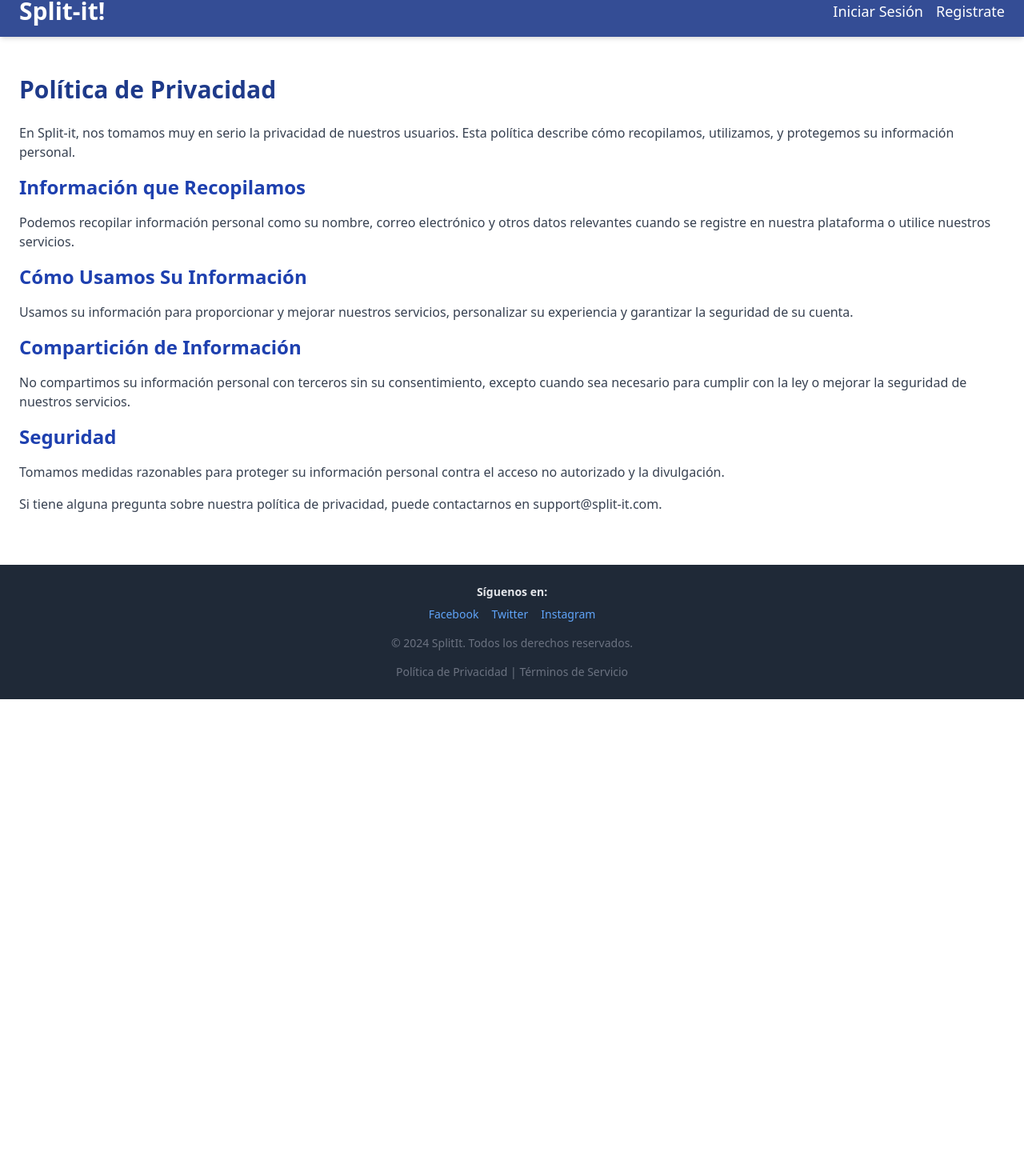
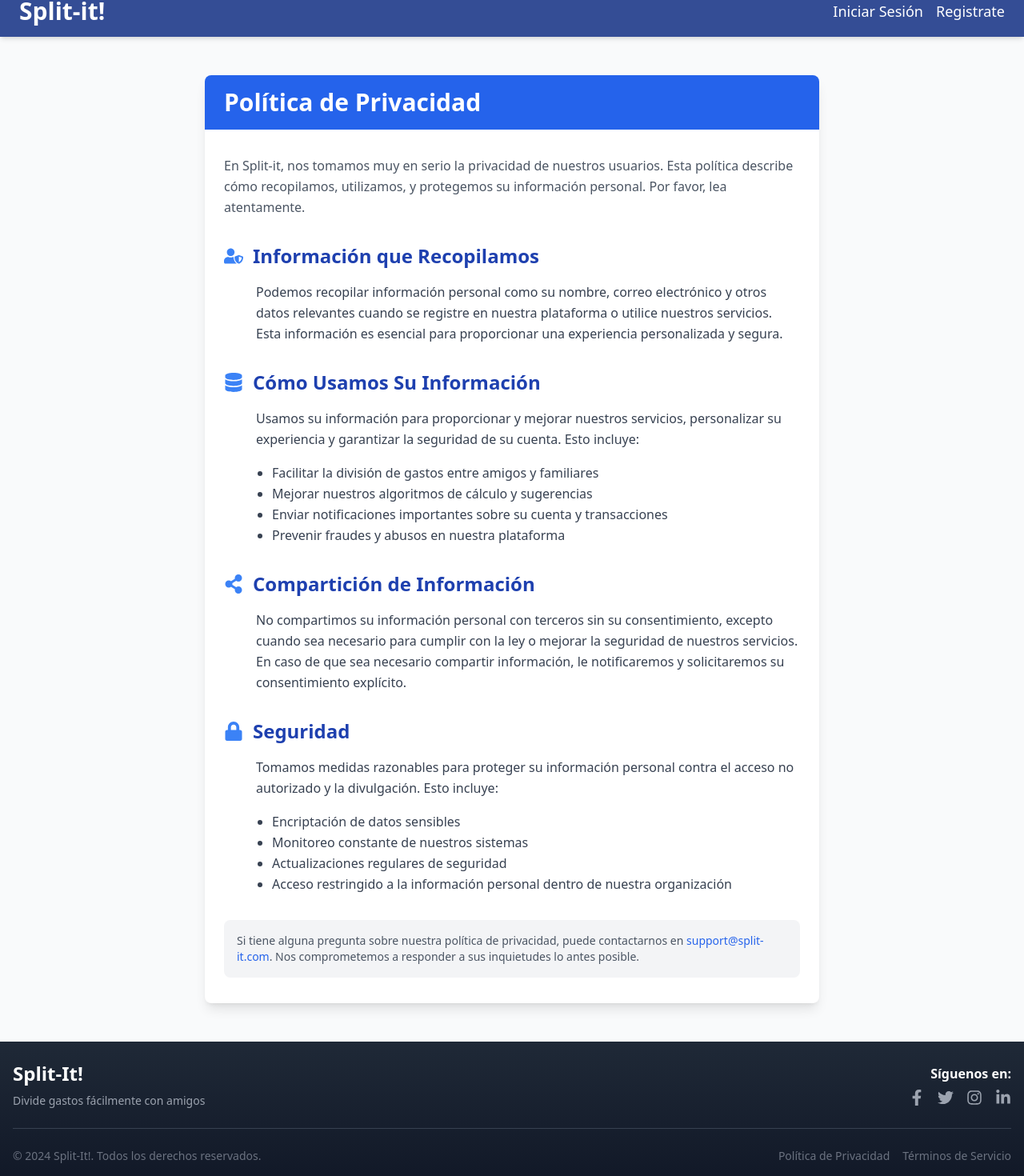
Before and after one commit to ianlio-git/Split-it, a React (Vite) app: page /privacy in a window 1280 px wide. Shown: the part 18-1488 px from the top of the page at 80% size. Before the commit the page ends 892 px from the top, so only its background shows below. Built offline with nearby package versions, Linux system fonts and the light colour scheme.

Commit message:
nuevo commit

```diff
--- a/src/Layout/Footer.jsx
+++ b/src/Layout/Footer.jsx
@@ -1,40 +1,69 @@
+import React from "react";
+import {
+  FaFacebookF,
+  FaTwitter,
+  FaInstagram,
+  FaLinkedinIn,
+} from "react-icons/fa";
+
 function Footer() {
+  const socialLinks = [
+    { name: "Facebook", icon: FaFacebookF, url: "https://facebook.com" },
+    { name: "Twitter", icon: FaTwitter, url: "https://twitter.com" },
+    { name: "Instagram", icon: FaInstagram, url: "https://instagram.com" },
+    { name: "LinkedIn", icon: FaLinkedinIn, url: "https://linkedin.com" },
+  ];
+
   return (
-    <div className="w-full text-center text-sm text-gray-400 py-6 bg-gray-800">
-      <p className="font-semibold text-gray-200">Síguenos en:</p>
-      <div className="flex justify-center space-x-4 mt-2">
-        {["Facebook", "Twitter", "Instagram"].map((social) => (
+    <footer className="w-full bg-gradient-to-b from-gray-800 to-gray-900 text-gray-300 py-6 mt-auto">
+      <div className="container mx-auto px-4">
+        <div className="flex flex-col md:flex-row justify-between items-center">
+          <div className="mb-6 md:mb-0 text-center md:text-left">
+            <h2 className="text-2xl font-bold text-white mb-2">Split-It!</h2>
+            <p className="text-sm text-gray-400">
+              Divide gastos fácilmente con amigos
+            </p>
+          </div>
+          <div className="flex flex-col items-center md:items-end">
+            <p className="font-semibold text-white mb-2">Síguenos en:</p>
+            <div className="flex space-x-4">
+              {socialLinks.map((social) => (
                 <a
-            key={social}
-            href={`https://${social.toLowerCase()}.com`}
+                  key={social.name}
+                  href={social.url}
                   target="_blank"
                   rel="noopener noreferrer"
-            className="text-blue-400 hover:text-blue-300 transition-colors duration-200"
+                  className="text-gray-400 hover:text-white transition-colors duration-200"
+                  aria-label={`Visita nuestro perfil de ${social.name}`}
                 >
-            {social}
+                  <social.icon className="w-5 h-5" />
                 </a>
               ))}
             </div>
-      <p className="mt-4 text-gray-500">
-        © 2024 SplitIt. Todos los derechos reservados.
+          </div>
+        </div>
+        <hr className="border-gray-700 my-6" />
+        <div className="flex flex-col md:flex-row justify-between items-center text-sm">
+          <p className="text-gray-500 mb-4 md:mb-0">
+            © 2024 Split-It!. Todos los derechos reservados.
           </p>
-      <div className="mt-4 text-gray-500">
+          <div className="flex space-x-4">
             <a
               href="/privacy"
-          className="hover:text-blue-400 transition duration-200"
+              className="text-gray-500 hover:text-white transition duration-200"
             >
               Política de Privacidad
-        </a>{" "}
-        |
+            </a>
             <a
               href="/terms"
-          className="hover:text-blue-400 transition duration-200"
+              className="text-gray-500 hover:text-white transition duration-200"
             >
-          {" "}
               Términos de Servicio
             </a>
           </div>
         </div>
+      </div>
+    </footer>
   );
 }
 
--- a/src/pages/Privacy.jsx
+++ b/src/pages/Privacy.jsx
@@ -1,56 +1,118 @@
 import React from "react";
 import Footer from "../Layout/Footer";
+import { FaUserShield, FaDatabase, FaShareAlt, FaLock } from "react-icons/fa";
+
+const PrivacySection = ({ icon, title, children }) => (
+  <div className="mb-8">
+    <div className="flex items-center mb-4">
+      {icon}
+      <h2 className="text-2xl font-semibold text-blue-800 ml-3">{title}</h2>
+    </div>
+    <div className="pl-10">{children}</div>
+  </div>
+);
 
 const Privacy = () => {
   return (
-    <div className="flex flex-col min-h-screen">
-      <div className="flex-1 container mx-auto px-6 py-12">
-        <h1 className="text-3xl font-bold text-blue-900 mb-6">
+    <div className="flex flex-col min-h-screen bg-gray-50">
+      <main className="flex-1 container mx-auto px-4 sm:px-6 lg:px-8 py-12">
+        <div className="max-w-3xl mx-auto bg-white shadow-lg rounded-lg overflow-hidden">
+          <div className="bg-blue-600 px-6 py-4">
+            <h1 className="text-3xl font-bold text-white">
               Política de Privacidad
             </h1>
-        <p className="text-gray-700 mb-4">
+          </div>
+          <div className="px-6 py-8">
+            <p className="text-gray-600 mb-8 leading-relaxed">
               En Split-it, nos tomamos muy en serio la privacidad de nuestros
               usuarios. Esta política describe cómo recopilamos, utilizamos, y
-          protegemos su información personal.
+              protegemos su información personal. Por favor, lea atentamente.
             </p>
 
-        <h2 className="text-2xl font-semibold text-blue-800 mb-4">
-          Información que Recopilamos
-        </h2>
-        <p className="text-gray-700 mb-4">
+            <PrivacySection
+              icon={<FaUserShield className="text-blue-500 text-2xl" />}
+              title="Información que Recopilamos"
+            >
+              <p className="text-gray-700 mb-4 leading-relaxed">
                 Podemos recopilar información personal como su nombre, correo
-          electrónico y otros datos relevantes cuando se registre en nuestra
-          plataforma o utilice nuestros servicios.
+                electrónico y otros datos relevantes cuando se registre en
+                nuestra plataforma o utilice nuestros servicios. Esta
+                información es esencial para proporcionar una experiencia
+                personalizada y segura.
               </p>
+            </PrivacySection>
 
-        <h2 className="text-2xl font-semibold text-blue-800 mb-4">
-          Cómo Usamos Su Información
-        </h2>
-        <p className="text-gray-700 mb-4">
-          Usamos su información para proporcionar y mejorar nuestros servicios,
-          personalizar su experiencia y garantizar la seguridad de su cuenta.
+            <PrivacySection
+              icon={<FaDatabase className="text-blue-500 text-2xl" />}
+              title="Cómo Usamos Su Información"
+            >
+              <p className="text-gray-700 mb-4 leading-relaxed">
+                Usamos su información para proporcionar y mejorar nuestros
+                servicios, personalizar su experiencia y garantizar la seguridad
+                de su cuenta. Esto incluye:
               </p>
+              <ul className="list-disc pl-5 text-gray-700 mb-4 leading-relaxed">
+                <li>
+                  Facilitar la división de gastos entre amigos y familiares
+                </li>
+                <li>Mejorar nuestros algoritmos de cálculo y sugerencias</li>
+                <li>
+                  Enviar notificaciones importantes sobre su cuenta y
+                  transacciones
+                </li>
+                <li>Prevenir fraudes y abusos en nuestra plataforma</li>
+              </ul>
+            </PrivacySection>
 
-        <h2 className="text-2xl font-semibold text-blue-800 mb-4">
-          Compartición de Información
-        </h2>
-        <p className="text-gray-700 mb-4">
+            <PrivacySection
+              icon={<FaShareAlt className="text-blue-500 text-2xl" />}
+              title="Compartición de Información"
+            >
+              <p className="text-gray-700 mb-4 leading-relaxed">
                 No compartimos su información personal con terceros sin su
-          consentimiento, excepto cuando sea necesario para cumplir con la ley o
-          mejorar la seguridad de nuestros servicios.
+                consentimiento, excepto cuando sea necesario para cumplir con la
+                ley o mejorar la seguridad de nuestros servicios. En caso de que
+                sea necesario compartir información, le notificaremos y
+                solicitaremos su consentimiento explícito.
               </p>
+            </PrivacySection>
 
-        <h2 className="text-2xl font-semibold text-blue-800 mb-4">Seguridad</h2>
-        <p className="text-gray-700 mb-4">
+            <PrivacySection
+              icon={<FaLock className="text-blue-500 text-2xl" />}
+              title="Seguridad"
+            >
+              <p className="text-gray-700 mb-4 leading-relaxed">
                 Tomamos medidas razonables para proteger su información personal
-          contra el acceso no autorizado y la divulgación.
+                contra el acceso no autorizado y la divulgación. Esto incluye:
               </p>
+              <ul className="list-disc pl-5 text-gray-700 mb-4 leading-relaxed">
+                <li>Encriptación de datos sensibles</li>
+                <li>Monitoreo constante de nuestros sistemas</li>
+                <li>Actualizaciones regulares de seguridad</li>
+                <li>
+                  Acceso restringido a la información personal dentro de nuestra
+                  organización
+                </li>
+              </ul>
+            </PrivacySection>
 
-        <p className="text-gray-700 mb-4">
-          Si tiene alguna pregunta sobre nuestra política de privacidad, puede
-          contactarnos en support@split-it.com.
+            <div className="mt-8 p-4 bg-gray-100 rounded-lg">
+              <p className="text-gray-600 text-sm">
+                Si tiene alguna pregunta sobre nuestra política de privacidad,
+                puede contactarnos en{" "}
+                <a
+                  href="mailto:support@split-it.com"
+                  className="text-blue-600 hover:underline"
+                >
+                  support@split-it.com
+                </a>
+                . Nos comprometemos a responder a sus inquietudes lo antes
+                posible.
               </p>
             </div>
+          </div>
+        </div>
+      </main>
       <Footer />
     </div>
   );
--- a/src/pages/Terms.jsx
+++ b/src/pages/Terms.jsx
@@ -1,58 +1,105 @@
 import React from "react";
 import Footer from "../Layout/Footer";
+import {
+  FaShieldAlt,
+  FaUserCircle,
+  FaExclamationTriangle,
+  FaPencilAlt,
+} from "react-icons/fa";
+
+const TermsSection = ({ icon, title, children }) => (
+  <div className="mb-8">
+    <div className="flex items-center mb-4">
+      {icon}
+      <h2 className="text-2xl font-semibold text-blue-800 ml-3">{title}</h2>
+    </div>
+    <div className="pl-10">{children}</div>
+  </div>
+);
 
 const Terms = () => {
   return (
-    <div className="flex flex-col min-h-screen">
-      <div className="flex-1 container mx-auto px-6 py-12">
-        <h1 className="text-3xl font-bold text-blue-900 mb-6">
+    <div className="flex flex-col min-h-screen bg-gray-50">
+      <main className="flex-1 container mx-auto px-4 sm:px-6 lg:px-8 py-12">
+        <div className="max-w-3xl mx-auto bg-white shadow-lg rounded-lg overflow-hidden">
+          <div className="bg-blue-600 px-6 py-4">
+            <h1 className="text-3xl font-bold text-white">
               Términos de Servicio
             </h1>
-        <p className="text-gray-700 mb-4">
-          Bienvenido a Split-it. Al utilizar nuestra plataforma, usted acepta
-          los siguientes términos y condiciones.
+          </div>
+          <div className="px-6 py-8">
+            <p className="text-gray-600 mb-8 leading-relaxed">
+              Bienvenido a Split-it. Al utilizar nuestra plataforma, usted
+              acepta los siguientes términos y condiciones. Por favor, lea
+              atentamente.
             </p>
 
-        <h2 className="text-2xl font-semibold text-blue-800 mb-4">
-          Uso de la Plataforma
-        </h2>
-        <p className="text-gray-700 mb-4">
-          Split-it le permite dividir gastos entre amigos y familiares. Usted se
-          compromete a utilizar la plataforma de manera legal y conforme a
-          nuestras políticas.
+            <TermsSection
+              icon={<FaShieldAlt className="text-blue-500 text-2xl" />}
+              title="Uso de la Plataforma"
+            >
+              <p className="text-gray-700 mb-4 leading-relaxed">
+                Split-it le permite dividir gastos entre amigos y familiares.
+                Usted se compromete a utilizar la plataforma de manera legal y
+                conforme a nuestras políticas. Cualquier uso indebido resultará
+                en la suspensión de su cuenta.
               </p>
+            </TermsSection>
 
-        <h2 className="text-2xl font-semibold text-blue-800 mb-4">
-          Cuentas de Usuario
-        </h2>
-        <p className="text-gray-700 mb-4">
-          Usted es responsable de mantener la confidencialidad de su cuenta y
-          contraseña, así como de todas las actividades que ocurran bajo su
-          cuenta.
+            <TermsSection
+              icon={<FaUserCircle className="text-blue-500 text-2xl" />}
+              title="Cuentas de Usuario"
+            >
+              <p className="text-gray-700 mb-4 leading-relaxed">
+                Usted es responsable de mantener la confidencialidad de su
+                cuenta y contraseña, así como de todas las actividades que
+                ocurran bajo su cuenta. Notifíquenos inmediatamente si sospecha
+                de cualquier uso no autorizado de su cuenta.
               </p>
+            </TermsSection>
 
-        <h2 className="text-2xl font-semibold text-blue-800 mb-4">
-          Limitación de Responsabilidad
-        </h2>
-        <p className="text-gray-700 mb-4">
-          Split-it no será responsable de ningún daño indirecto, especial o
-          consecuente que surja del uso de nuestra plataforma.
+            <TermsSection
+              icon={
+                <FaExclamationTriangle className="text-blue-500 text-2xl" />
+              }
+              title="Limitación de Responsabilidad"
+            >
+              <p className="text-gray-700 mb-4 leading-relaxed">
+                Split-it no será responsable de ningún daño indirecto, especial
+                o consecuente que surja del uso de nuestra plataforma.
+                Utilizamos medidas de seguridad estándar de la industria, pero
+                no podemos garantizar la seguridad absoluta de su información.
               </p>
+            </TermsSection>
 
-        <h2 className="text-2xl font-semibold text-blue-800 mb-4">
-          Modificaciones a los Términos
-        </h2>
-        <p className="text-gray-700 mb-4">
-          Nos reservamos el derecho de modificar estos términos en cualquier
-          momento. Cualquier cambio será efectivo una vez publicado en esta
-          página.
+            <TermsSection
+              icon={<FaPencilAlt className="text-blue-500 text-2xl" />}
+              title="Modificaciones a los Términos"
+            >
+              <p className="text-gray-700 mb-4 leading-relaxed">
+                Nos reservamos el derecho de modificar estos términos en
+                cualquier momento. Cualquier cambio será efectivo una vez
+                publicado en esta página. Le recomendamos revisar estos términos
+                periódicamente.
               </p>
+            </TermsSection>
 
-        <p className="text-gray-700 mb-4">
-          Si tiene alguna pregunta sobre nuestros términos de servicio, por
-          favor contáctenos en legal@split-it.com.
+            <div className="mt-8 p-4 bg-gray-100 rounded-lg">
+              <p className="text-gray-600 text-sm">
+                Si tiene alguna pregunta sobre nuestros términos de servicio,
+                por favor contáctenos en{" "}
+                <a
+                  href="mailto:legal@split-it.com"
+                  className="text-blue-600 hover:underline"
+                >
+                  legal@split-it.com
+                </a>
+                .
               </p>
             </div>
+          </div>
+        </div>
+      </main>
       <Footer />
     </div>
   );
```
Lines whose indentation alone changed are shown as unchanged.
